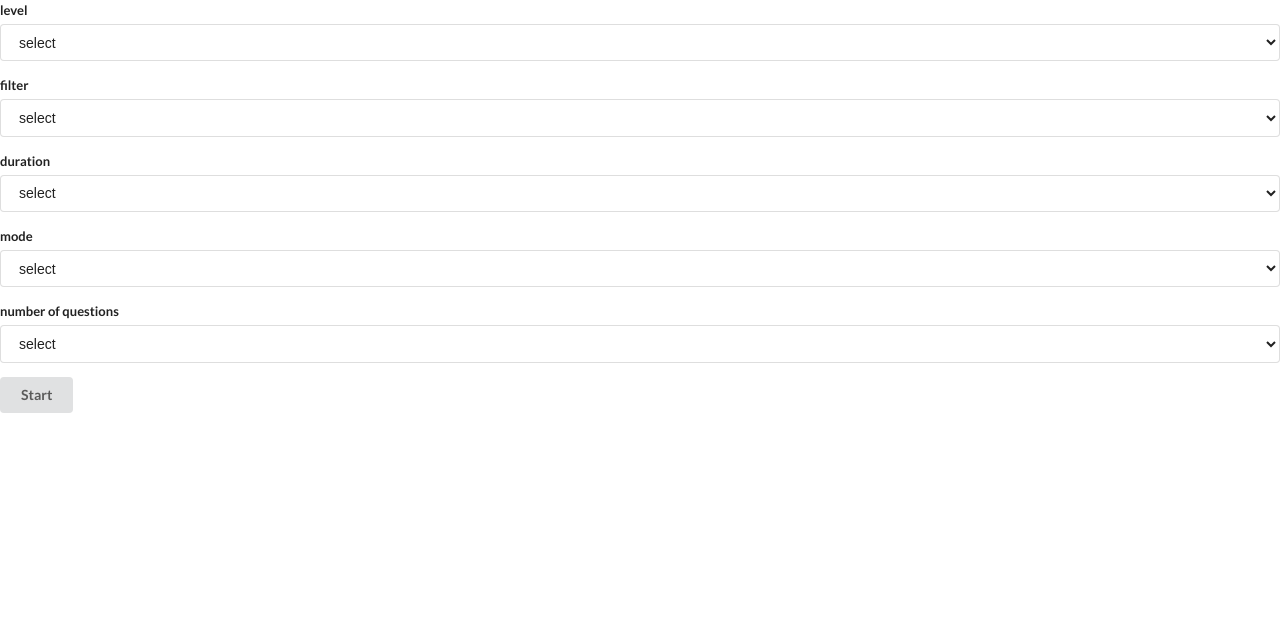
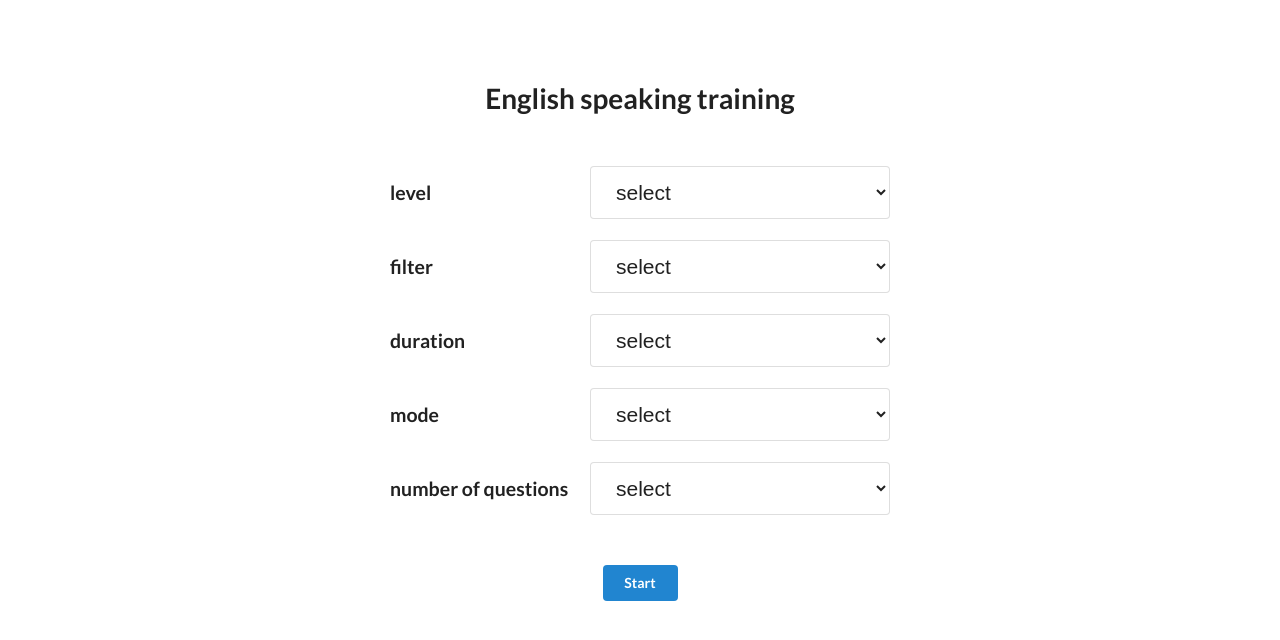
Before and after one commit to SayakaOno/japanese-training, a React app: page / in a window 1280 px wide. Built offline with nearby package versions, Linux system fonts and the light colour scheme.

Commit message:
* add styles to setting component * modify router

```diff
--- a/public/styles.css
+++ b/public/styles.css
@@ -1,17 +1,50 @@
+/* Setting */
+.ui.container.setting {
+  max-width: 500px !important;
+  height: 100vh;
+  padding-top: 10vh;
+  margin: 0 auto !important;
+}
+.ui.container.setting h1 {
+  text-align: center;
+  margin-bottom: 50px;
+}
+.setting form {
+  font-size: 1.5em !important;
+}
+.setting label {
+  width: 40%;
+  display: inline-block !important;
+}
+.setting select {
+  width: 60% !important;
+  display: inline-block !important;
+}
+.setting a {
+  width: 75px;
+  display: block !important;
+  margin: 50px auto !important;
+}
+
+/* ShowQuiz */
 .ui.cards {
   margin: 0;
 }
 .card {
   width: 80% !important;
-  height: 100vh;
+  height: 90vh;
   display: table !important;
   text-align: center;
   position: relative;
   margin: 0 auto !important;
+  margin-top: 5vh !important;
 }
 .card .content {
   display: table-cell;
   vertical-align: middle;
+}
+.ui.cards:focus {
+  outline: none !important;
 }
 .card .content .answer {
   height: 50%;
@@ -31,6 +64,7 @@
   top: 1em;
 }
 
+/* Result */
 .result {
   max-width: 500px;
   margin: 0 auto;
--- a/src/components/Setting.js
+++ b/src/components/Setting.js
@@ -1,5 +1,6 @@
 import React from "react";
 import { Field, reduxForm } from "redux-form";
+import { Link } from "react-router-dom";
 
 class Setting extends React.Component {
   renderError = ({ error, touched }) => {
@@ -34,7 +35,8 @@ class Setting extends React.Component {
 
   render() {
     return (
-      <div>
+      <div className="ui container setting">
+        <h1>English speaking training</h1>
         <form
           onSubmit={this.props.handleSubmit(this.onSubmit)}
           className="ui form error"
@@ -77,7 +79,9 @@ class Setting extends React.Component {
             options={[10, 15, 20]}
             component={this.renderFormElement}
           />
-          <button className="button ui">Start</button>
+          <Link to="/quiz" className="button ui primary">
+            Start
+          </Link>
         </form>
       </div>
     );
@@ -104,7 +108,7 @@ const validate = formValues => {
   ) {
     errors.numberOfQuestions = "You must choose number of questions";
   }
-  return errors;
+  // return errors;
 };
 
 export default reduxForm({
--- a/src/components/ShowQuiz.js
+++ b/src/components/ShowQuiz.js
@@ -1,5 +1,6 @@
 import React from "react";
 import { connect } from "react-redux";
+import history from "../history";
 import {
   selectQuizes,
   nextQuiz,
@@ -33,7 +34,7 @@ class ShowQuiz extends React.Component {
       }
       if (this.props.currentQuiz === this.props.quizes.length - 1) {
         this.props.nextStatus(FINISHED);
-        console.log("finished!");
+        history.push("/result");
       } else {
         this.props.nextStatus(ANSWERING);
         this.props.nextQuiz();
--- /dev/null
+++ b/src/history.js
@@ -0,0 +1,3 @@
+import createHistory from "history/createBrowserHistory";
+
+export default createHistory();
```
Also changed, not shown: src/components/App.js (+4 -3 lines).
